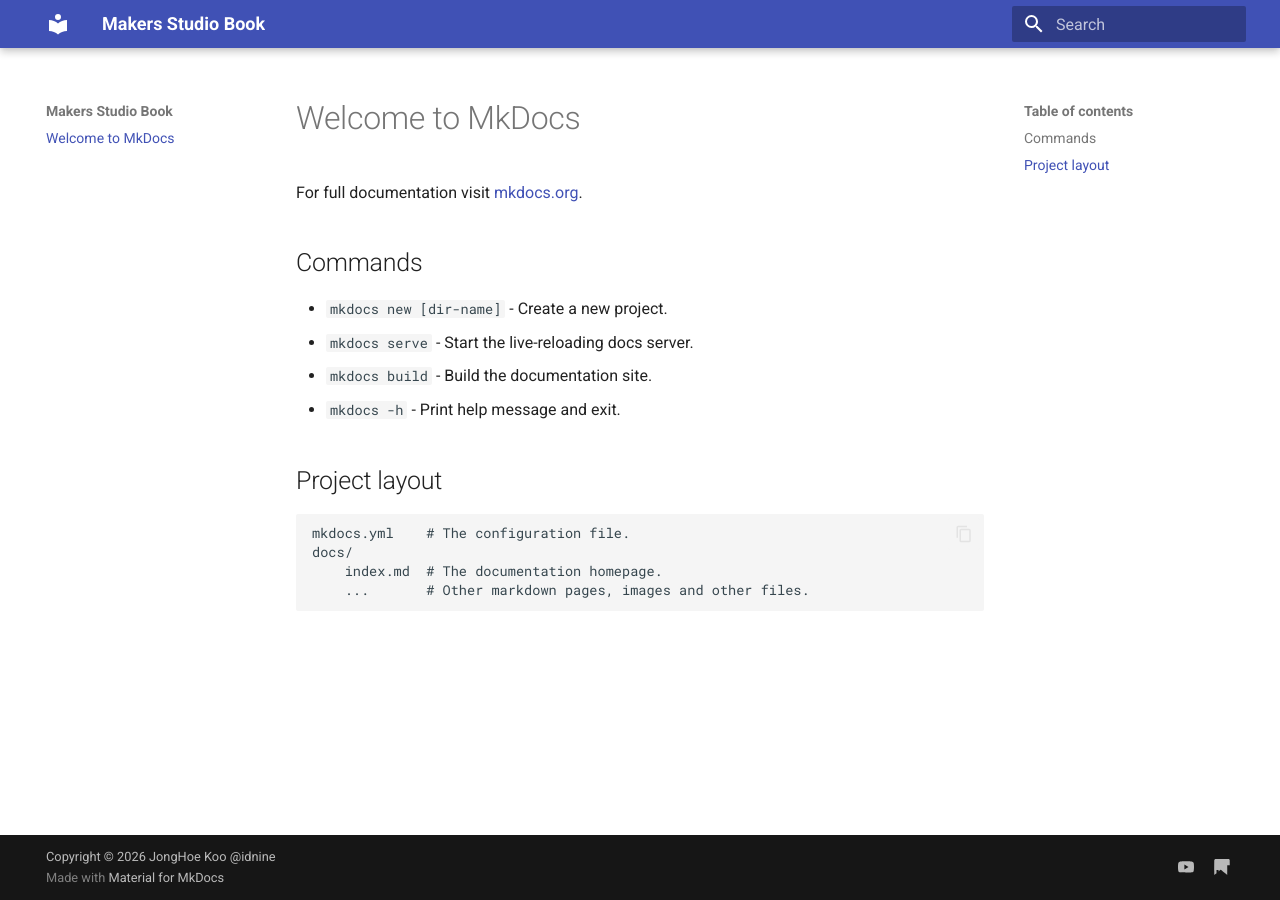
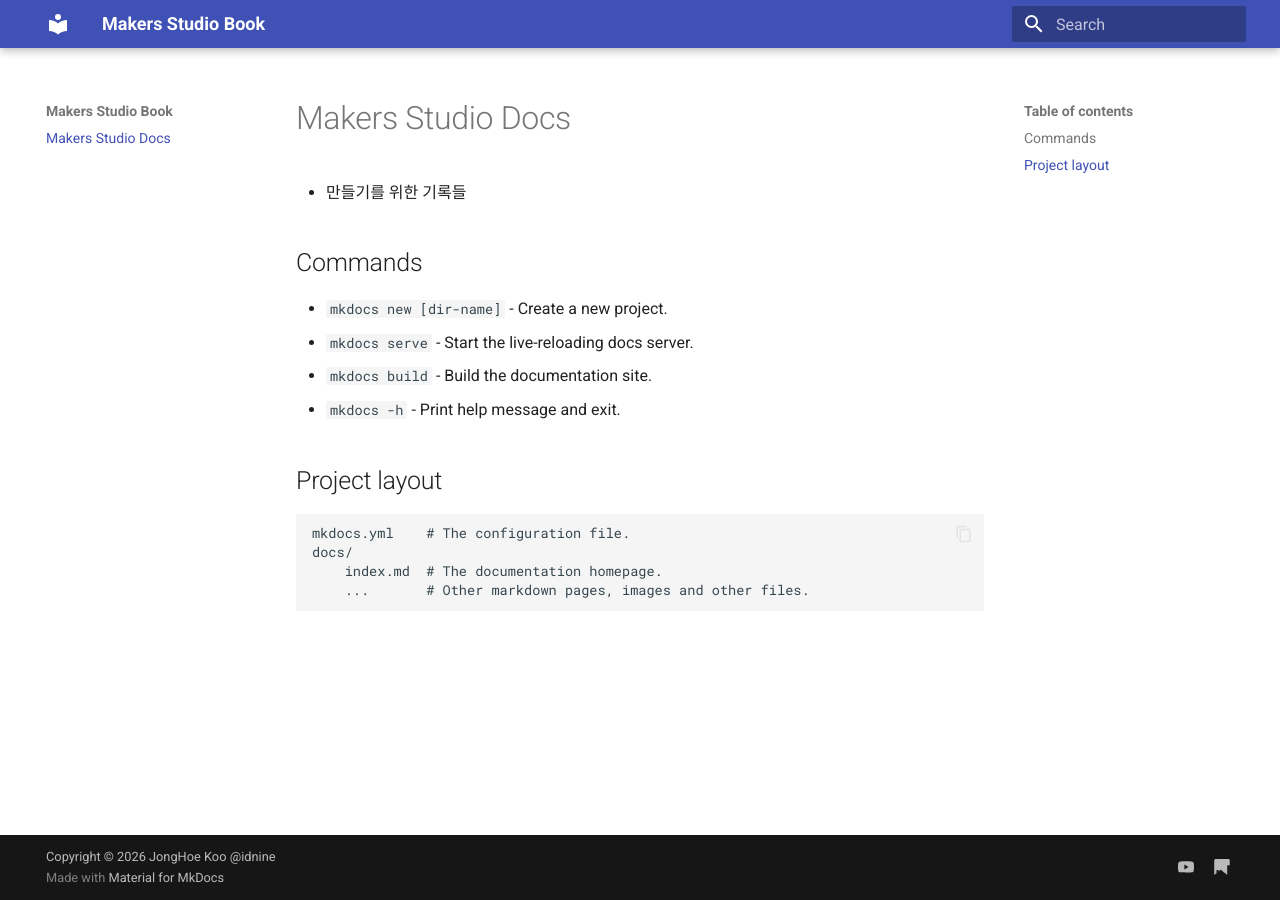
Before and after one commit to jonghoe9/makers-studio, an MkDocs documentation site: the page built from docs/index.md, in a window 1280 px wide. Built offline with MkDocs 1.6.1 and Material for MkDocs 9.7.7, drawn with Linux system fonts in a browser that asks for light colours.

Commit message:
first page change

```diff
--- a/docs/index.md
+++ b/docs/index.md
@@ -1,6 +1,6 @@
-# Welcome to MkDocs
+# Makers Studio Docs
 
-For full documentation visit [mkdocs.org](https://www.mkdocs.org).
+- 만들기를 위한 기록들
 
 ## Commands
 
```
